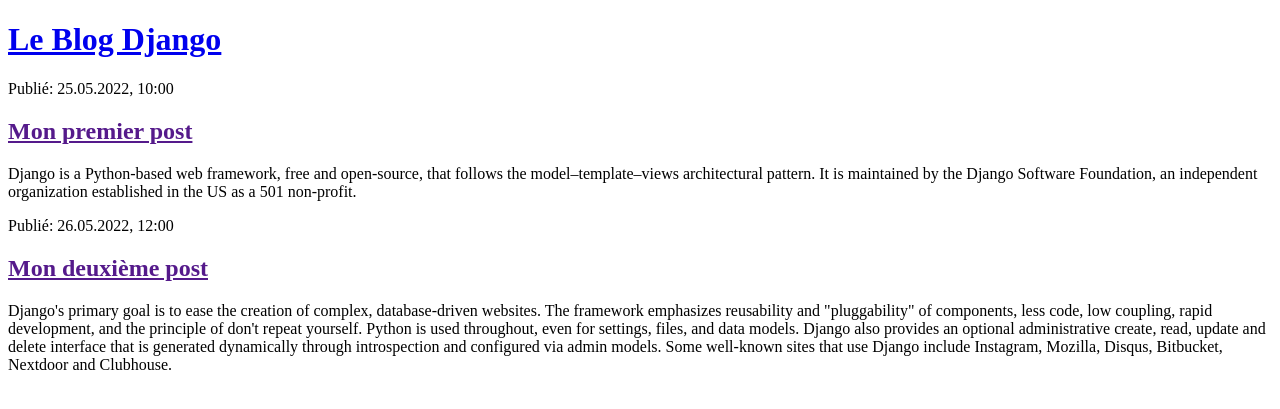
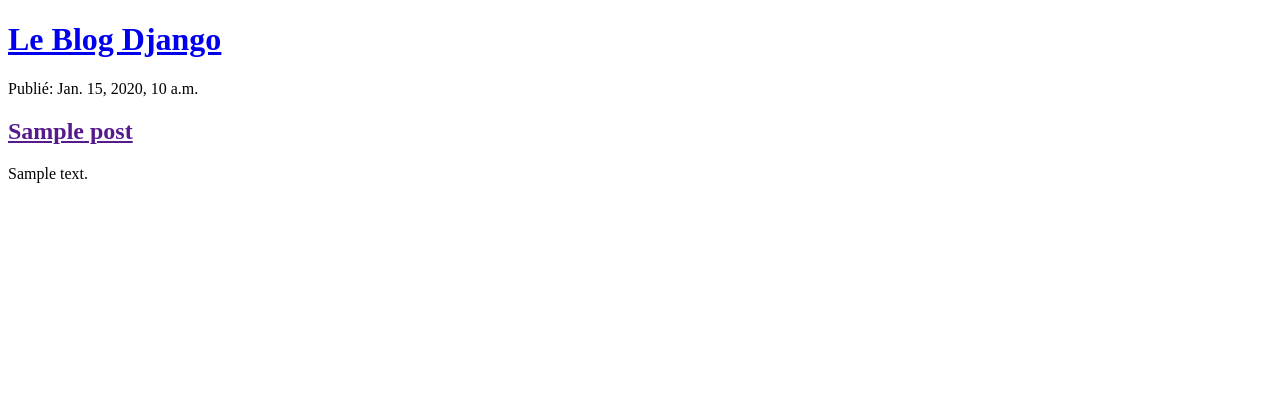
Before and after one commit to godfredayiku/Mon-Premier-Blog, a Django app: page / in a window 1280 px wide. Shown: the top 409 px of the page. Run offline with Django 3.2, Linux system fonts and the light colour scheme; tables that the repository leaves empty hold one stand-in row (values such as "Sample post").

Commit message:
ajout de la template de post

```diff
--- a/Blog/templates/blog/post_list.html
+++ b/Blog/templates/blog/post_list.html
@@ -8,18 +8,12 @@
 <body>
 	<header><h1><a href="/">Le Blog Django</a></h1></header>
 
+	{% for post in posts %}
 	<article>
-		<time>Publié: 25.05.2022, 10:00</time>
-		<h2><a href="">Mon premier post</a></h2>
-		<p>Django is a Python-based web framework, free and open-source, that follows the model–template–views architectural pattern. It is maintained by the Django Software Foundation, an independent organization established in the US as a 501 non-profit.</p>
+		<time>Publié: {{post.published_date}}</time>
+		<h2><a href="">{{post.titre}}</a></h2>
+		<p>{{post.texte}}</p>
 	</article>
-
-	<article>
-		<time>Publié: 26.05.2022, 12:00</time>
-		<h2><a href="">Mon deuxième post</a></h2>
-		<p>Django's primary goal is to ease the creation of complex, database-driven websites. The framework emphasizes reusability and "pluggability" of components, less code, low coupling, rapid development, and the principle of don't repeat yourself. Python is used throughout, even for settings, files, and data models. Django also provides an optional administrative create, read, update and delete interface that is generated dynamically through introspection and configured via admin models.
-
-		Some well-known sites that use Django include Instagram, Mozilla, Disqus, Bitbucket, Nextdoor and Clubhouse.</p>
-	</article>
+	{% endfor %}
 </body>
 </html>
--- a/Blog/views.py
+++ b/Blog/views.py
@@ -1,5 +1,8 @@
 from django.shortcuts import render
+from django.utils import timezone
+from .models import Post
 
 # Create your views here.
 def post_list(request):
-	return render(request, 'Blog/post_list.html', {})
+	posts = Post.objects.filter(published_date__lte=timezone.now()).order_by('published_date')
+	return render(request, 'Blog/post_list.html', {'posts':posts})
```
